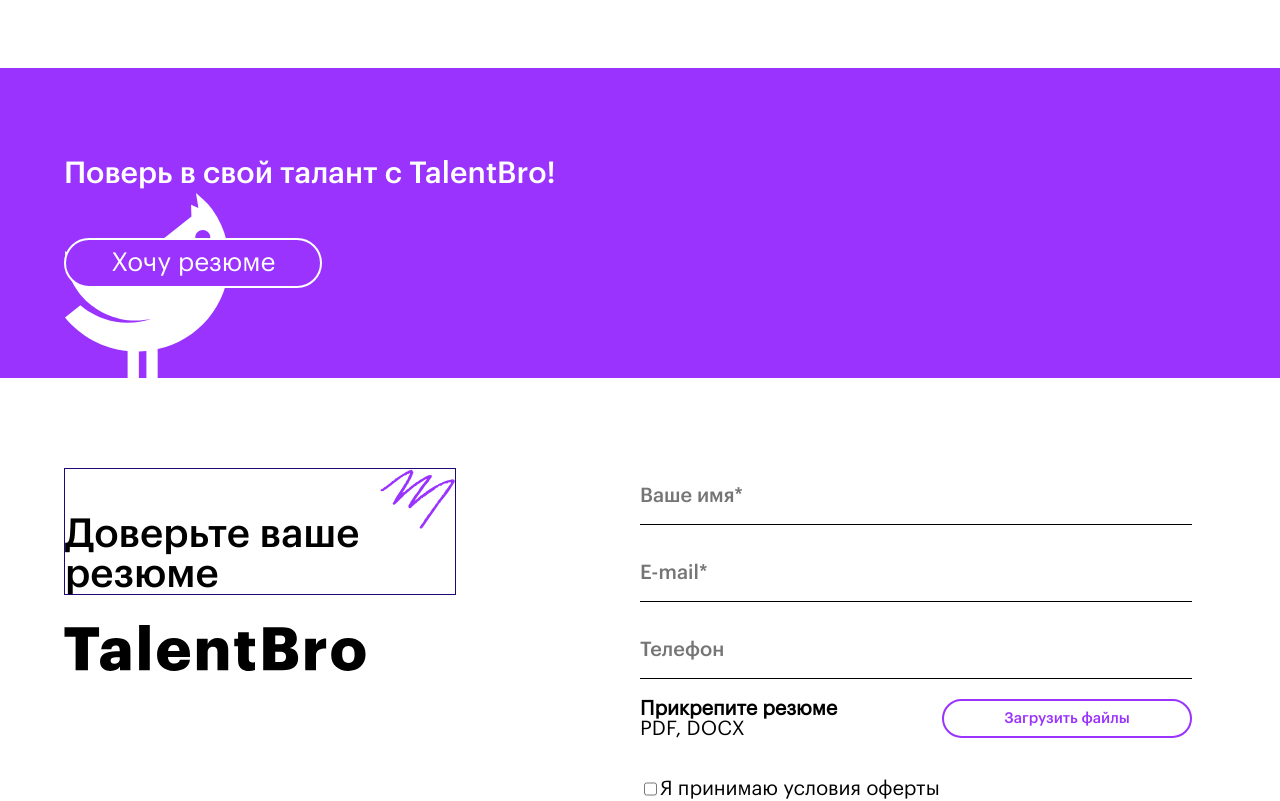
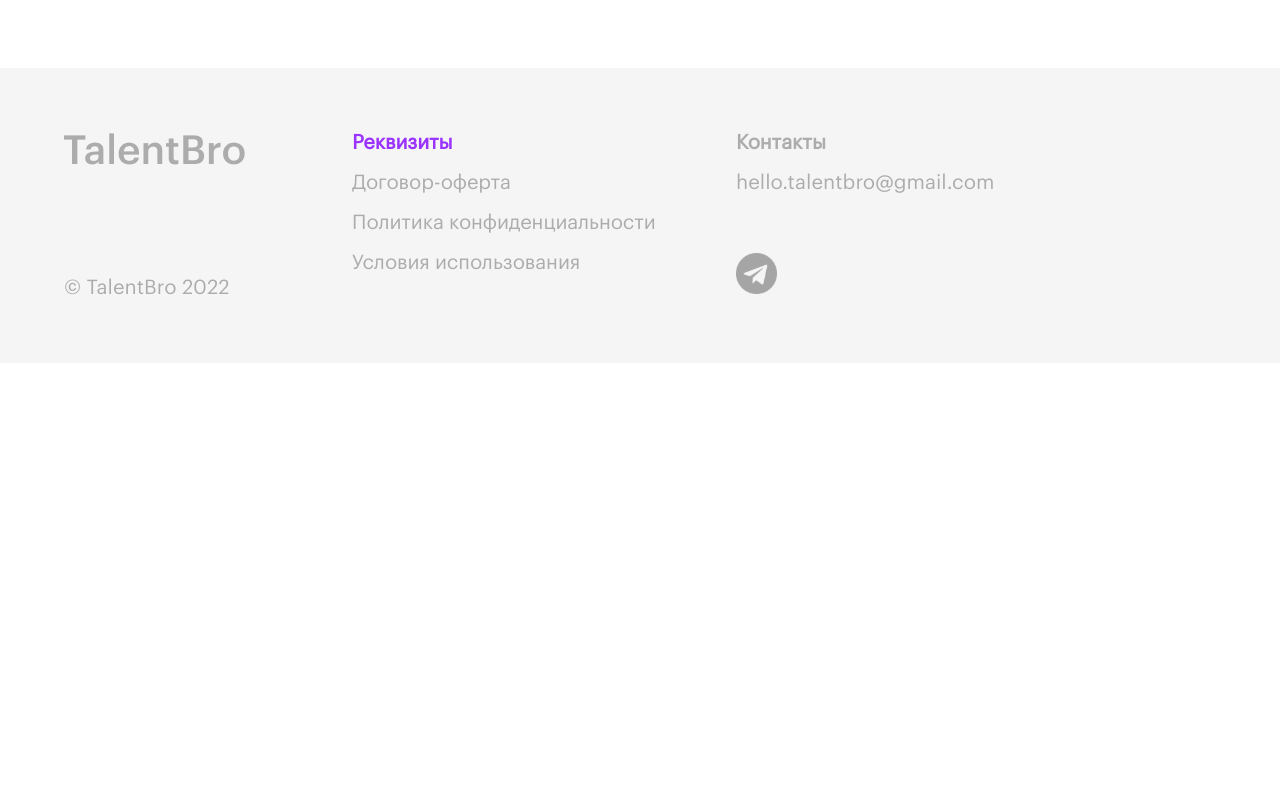
Before and after one commit to AVS85/talent-bro, a Next.js app: page / in a window 1280 px wide. Shown: the part 900-1701 px from the top of the page. After the commit the page ends 1263 px from the top, so only its background shows below. Built offline with nearby package versions, Linux system fonts and the light colour scheme.

Commit message:
style footer

```diff
--- a/components_page/footer/Footer.jsx
+++ b/components_page/footer/Footer.jsx
@@ -13,48 +13,46 @@
 export function Footer(){
 	return (
 		<footer className={styles.wrapper} >
-			<Container className={styles.footer} sx={{padding: '15px'}}>
+			<Container className={styles.container}>
 	      <Grid container
-				spacing={3}
 				xs={12}
 				>
 
 	        <Grid item
+					className={styles.logotype}
 					xs={12}
 					md={3}
-					sx={{
-						// border: '1px solid red',
-						display: 'flex',
-						flexDirection: 'column',
-						justifyContent: 'space-between'
-					}}
 					>
 	          <div>
-							<img src={logo.src} alt="logo" />
+							<img
+							className={styles.logo}
+							src={logo.src}
+							alt="logo"
+							/>
 						</div>
-						<div>© TalentBro 2022</div>
+						<div className={styles.copyrightDesktop}>© TalentBro 2022</div>
 	        </Grid>
 
 	        <Grid item
+					className={styles.documents}
 					xs={12}
 					md={4}
-					// sx={{border: '1px solid red'}}
 					>
 						<ul>
-							<li className={styles.select}>Реквизиты</li>
+							<li className={styles.select}><b>Реквизиты</b></li>
 							<li>Договор-оферта</li>
 							<li>Политика конфиденциальности</li>
 							<li>Условия использования</li>
 						</ul>
 	        </Grid>
 
-	        <Grid
+	        <Grid item
+					className={styles.contacts}
 					xs={12}
 					md={4}
-					// sx={{border: '1px solid red'}}
 					>
 						<ul>
-							<li>Контакты</li>
+							<li><b>Контакты</b></li>
 							<li>hello.talentbro@gmail.com</li>
 						</ul>
 						<div className={styles.social}>
@@ -63,6 +61,8 @@
 	        </Grid>
 
 	      </Grid>
+
+				<div className={styles.copyrightMobile}>© TalentBro 2022</div>
 			</Container>
 
 		</footer>
--- a/components_page/footer/Footer.module.scss
+++ b/components_page/footer/Footer.module.scss
@@ -1,39 +1,78 @@
 @import "../../styles/colors.module";
 
 .wrapper {
-	border: 1px solid #717171;
+	// border: 1px solid #717171;
 	background: $bgAlt;
 	color: $textGrey;
 	font-family: 'main400';
 	font-size: 20px;
 	line-height: 20px;
+	padding: 65px 0px;
+	.container {
+		.logotype {
+			// border: 1px solid red;
+			display: flex;
+			flex-direction: column;
+			justify-content: space-between;
+			.logo {
+				@media (max-width: 899px) {
+					margin-bottom: 60px;
 				}
-.footer {
-	padding: 65px 15px;
+			}
+			.copyrightDesktop {
+				display: block;
+				@media (max-width: 899px) {
+					display: none;
+				}
 			}
 
-.footer a {
+		}
+		.documents {
+			// border: 1px solid red;
+			@media (max-width: 899px) {
+				margin-bottom: 45px;
+			}
+		}
+		.contacts {
+			// border: 1px solid red;
+			.social {
+				padding-top: 40px;
+				@media (max-width: 899px) {
+					padding-top: 0px;
+				}
+			}
+		}
+
+		a {
 			display: flex;
 			justify-content: center;
 			align-items: center;
 			flex-grow: 1;
 		}
 
-.footer ul {
+		ul {
 			list-style: none;
 			padding: 0;
 			margin: 0;
 		}
-.footer li {
+
+		li {
 			color: $textGrey;
 			padding: 0 0 20px 0;
 			&.select {
 				color: $textAcc;
 			}
 		}
+	}
+}
 
-.social {
-	padding-top: 40px;
+
+.copyrightMobile {
+	display: none;
+	@media (max-width: 899px) {
+		display: block;
+		margin-top: 60px;
+	}
 }
 
 /* .title a {
--- a/pages/index.jsx
+++ b/pages/index.jsx
@@ -32,8 +32,8 @@
 			<Userflow />
 			<LogotypeCarousel /> */}
 			<Feedback />
-			<Banner />
-			<ContactForm />
+			{/* <Banner />
+			<ContactForm /> */}
 			<Footer />
     </div>
   )
```
Lines whose indentation alone changed are shown as unchanged.
